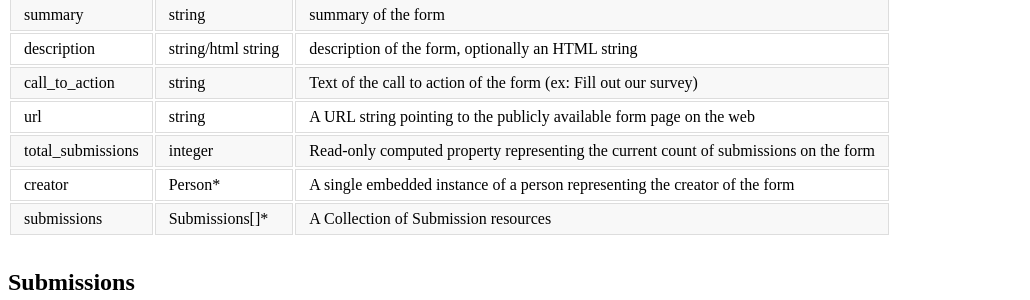
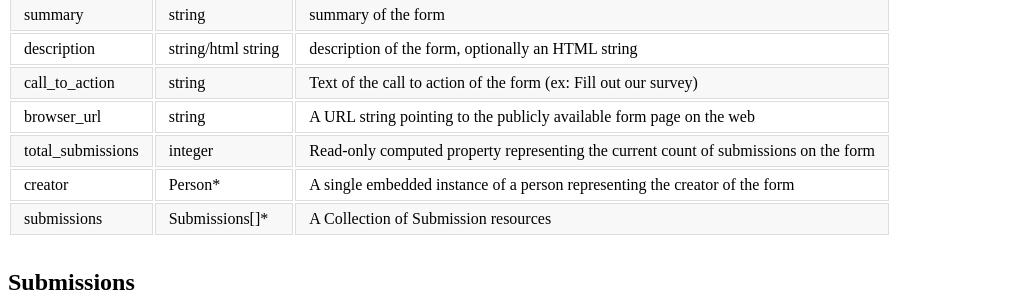
Before and after one commit to opensupporter/osdi-docs, a Jekyll site: the page built from forms.md, in a window 1280 px wide and 1400 px high, scrolled down 557 px. Shown: the part 152-452 px from the top of the window, without its empty margins (0-1030 px from the left). Built offline with Jekyll 4.4.1, drawn with Linux system fonts in a browser that asks for light colours; a style sheet for code colours, icons or effects is not loaded; some of the changed text lies outside the part shown.

Commit message:
changing url to browser_url for forms

```diff
--- a/forms.md
+++ b/forms.md
@@ -23,7 +23,7 @@ Forms make use of but don't encapsulate OSDI [Questions and Answers](questions.h
 | summary	| string	| summary of the form
 | description	| string/html string	| description of the form, optionally an HTML string
 | call_to_action	| string	| Text of the call to action of the form (ex: Fill out our survey)
-| url	| string	| A URL string pointing to the publicly available form page on the web
+| browser_url	| string	| A URL string pointing to the publicly available form page on the web
 | total_submissions	| integer	| Read-only computed property representing the current count of submissions on the form
 | creator	| Person*	| A single embedded instance of a person representing the creator of the form
 | submissions	| Submissions[]* | A Collection of Submission resources
@@ -97,7 +97,7 @@ GET /api/v1/forms/
         "summary": "Take our year-end activist survey",
         "description": "<p>Please take this survey to tell us stuff about you.</p>",
         "call_to_action": "Take our survey",
-        "url": "https://api.opensupporter.org/forms/take-our-year-end-activist-survey",
+        "browser_url": "https://api.opensupporter.org/forms/take-our-year-end-activist-survey",
         "total_submissions": 100,
         "_embedded": {
           "osdi:creator": {
@@ -162,7 +162,7 @@ GET /api/v1/forms/
         "summary": "Sign up for our email list",
         "description": "<p>Get the latest updates from us by adding your email here!</p>",
         "call_to_action": "Sign up",
-        "url": "https://api.opensupporter.org/forms/sign-up-for-our-email-list",
+        "browser_url": "https://api.opensupporter.org/forms/sign-up-for-our-email-list",
         "total_submissions": 4829,
         "_embedded": {
           "osdi:creator": {
@@ -238,7 +238,7 @@ GET /api/v1/forms/9b385f65-23b3-47a4-a4b5-9abd537b37a7/
     "summary": "Take our year-end activist survey",
     "description": "<p>Please take this survey to tell us stuff about you.</p>",
 	"call_to_action": "Take our survey",
-    "url": "https://api.opensupporter.org/forms/take-our-year-end-activist-survey",
+    "browser_url": "https://api.opensupporter.org/forms/take-our-year-end-activist-survey",
     "total_submissions": 100,
     "_embedded": {
       "osdi:creator": {
```
